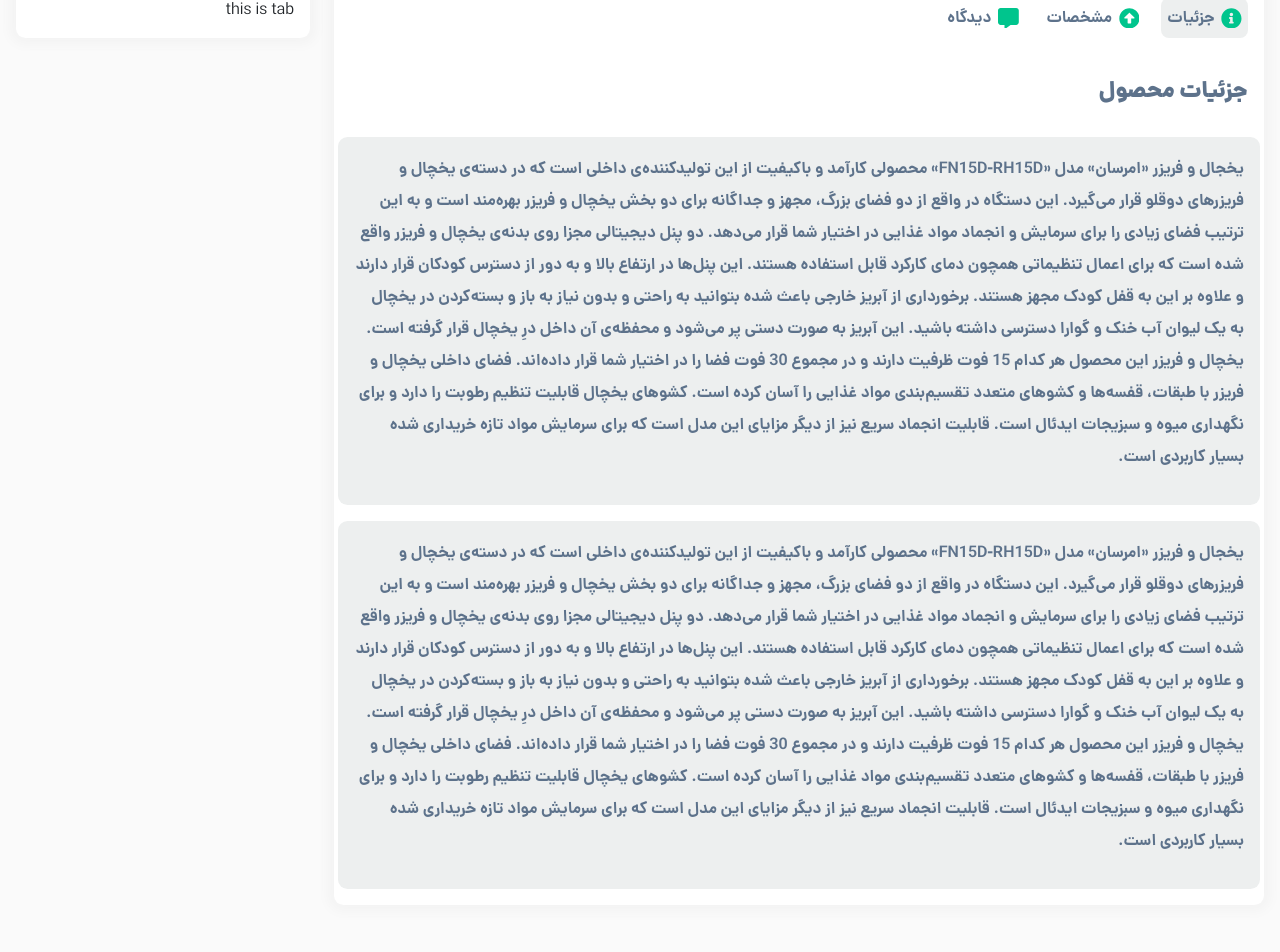
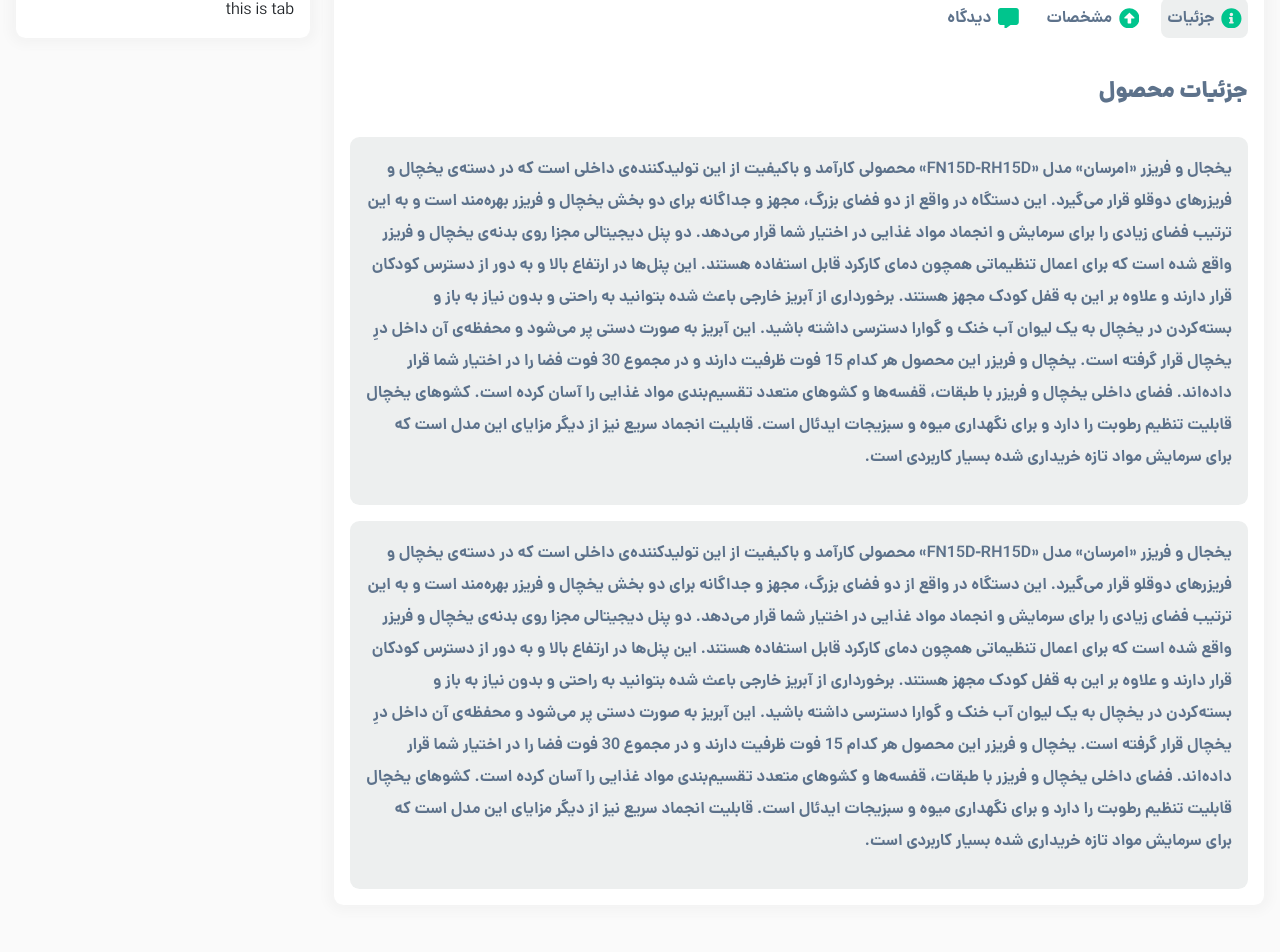
Before and after one commit to mohammadmehdidalvandii/bazar-shop, a Next.js app: page /Shop/1 in a window 1280 px wide. Shown: the part 946-1898 px from the top of the page. Built offline with nearby package versions, Linux system fonts and the light colour scheme.

Commit message:
fixed details for tab

```diff
--- a/src/components/template/Shop/Details/Details.jsx
+++ b/src/components/template/Shop/Details/Details.jsx
@@ -10,6 +10,7 @@
         </div>
       </div>
       <div className="row mt-3">
+        <div className="col-12">
         <div className={style.details_wrapper}>
           <p className={style.details_desc}>
             یخجال و فریزر «امرسان» مدل «FN15D-RH15D» محصولی کارآمد و باکیفیت از
@@ -32,8 +33,10 @@
             خریداری شده بسیار کاربردی است.
           </p>
         </div>
+        </div>
       </div>
       <div className="row mt-3">
+        <div className="col-12">
         <div className={style.details_wrapper}>
           <p className={style.details_desc}>
             یخجال و فریزر «امرسان» مدل «FN15D-RH15D» محصولی کارآمد و باکیفیت از
@@ -56,7 +59,9 @@
             خریداری شده بسیار کاربردی است.
           </p>
         </div>
+        </div>
       </div>
+
     </section>
   );
 }
```
